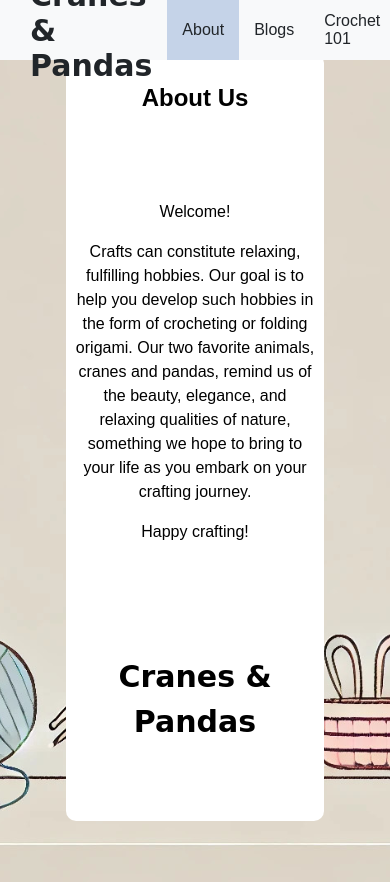
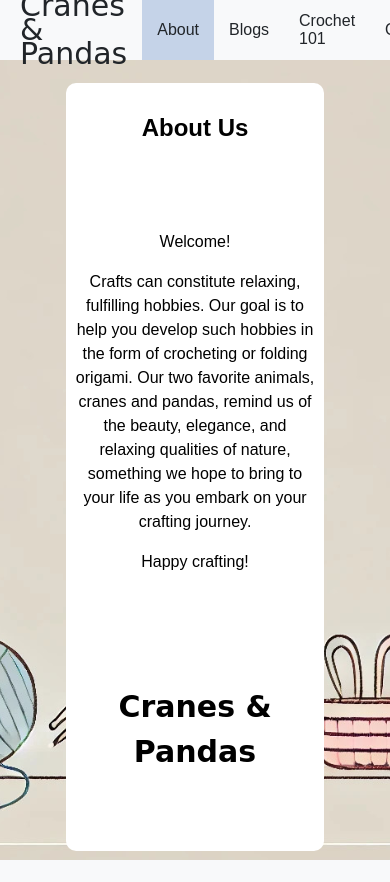
Before and after one commit to naino0316/my-blog, a Flask app: page /about in a window 390 px wide. After the commit the page ends 860 px from the top, so only its background shows below. Run offline with Flask 3, Linux system fonts and the light colour scheme; some web fonts are replaced.

Commit message:
updated css to mobile friendly

```diff
--- a/static/css/aboutme-style.css
+++ b/static/css/aboutme-style.css
@@ -28,7 +28,3 @@
     font-style: normal;
     line-height: 1.5;
 }
-
-.card-title {
-
-}
--- a/static/css/style.css
+++ b/static/css/style.css
@@ -63,3 +63,19 @@ body {
     font-size: 30px;
     height: 100%;
 }
+
+@media screen and (max-width: 576px) {
+    .navlist {
+        padding-left: 5px;
+    }
+
+    #home-item {
+        font-weight: 400;
+        line-height: 0.8;
+    }
+
+    .main-content {
+        padding-top: 60px;
+        box-sizing: border-box;
+    }
+}
```
